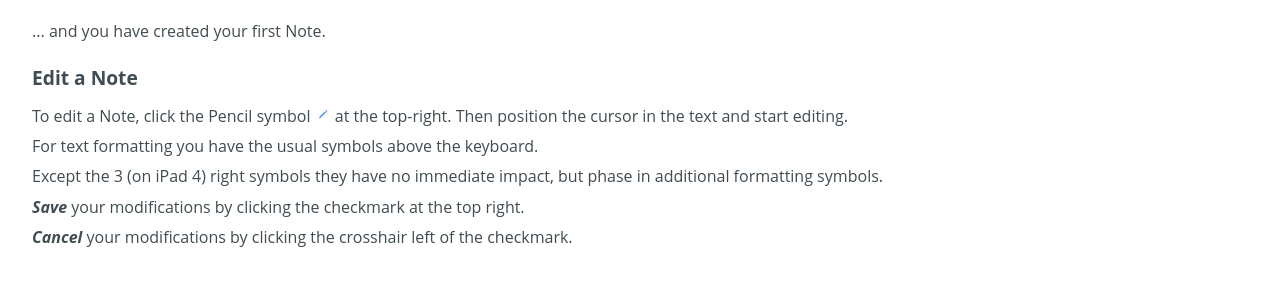
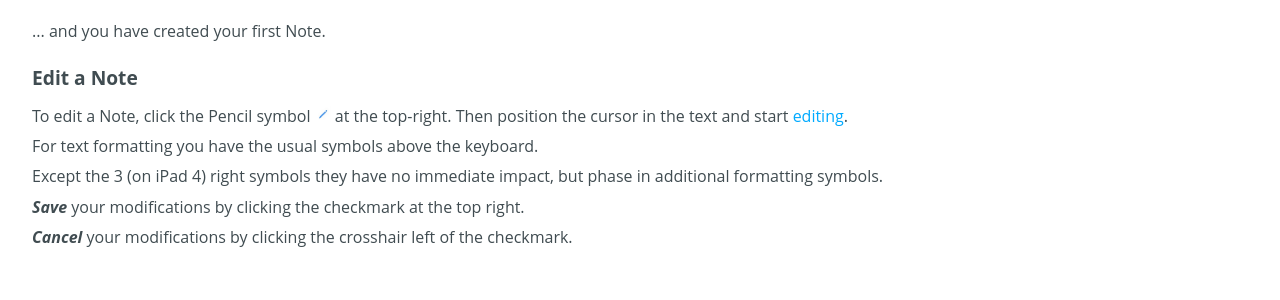
Before and after one commit to cs-LA/home, a Jekyll site: the page built from KTrunk/GettingStarted.md, in a window 1280 px wide. Shown: the part 440-740 px from the top of the page. Built offline with Jekyll 4.4.1, drawn with Linux system fonts in a browser that asks for light colours; our own code applies the rules of GitHub Pages for plain Markdown files.

Commit message:
Update GettingStarted.md

```diff
--- a/KTrunk/GettingStarted.md
+++ b/KTrunk/GettingStarted.md
@@ -35,8 +35,8 @@
   <span class="de">Bearbeiten einer Notiz</span>
 </h4>
 <p>
-  <span class="en">To edit a Note, click the Pencil symbol <img src="Manual/buttons/edit.jpg" class="appButton"> at the top-right. Then position the cursor in the text and start editing.</span>
-  <span class="de">Um eine Notiz zu bearbeiten, klickst Du oben rechts auf das Bleistift-Symbol <img src="Manual/buttons/edit.jpg" class="appButton">. Danach kannst Du den Cursor an die Stelle im Text positionieren, wo Du mit der Bearbeitung beginnen möchtest.</span>
+  <span class="en">To edit a Note, click the Pencil symbol <img src="Manual/buttons/edit.jpg" class="appButton"> at the top-right. Then position the cursor in the text and start <a href="Manual/EditMode.html">editing</a>.</span>
+  <span class="de">Um eine Notiz zu bearbeiten, klickst Du oben rechts auf das Bleistift-Symbol <img src="Manual/buttons/edit.jpg" class="appButton">. Danach kannst Du den Cursor an die Stelle im Text positionieren, wo Du mit der <a href="Manual/EditMode.html">Bearbeitung</a> beginnen möchtest.</span>
 </p>
 <p>
   <span class="en">For text formatting you have the usual symbols above the keyboard.</span>
```
